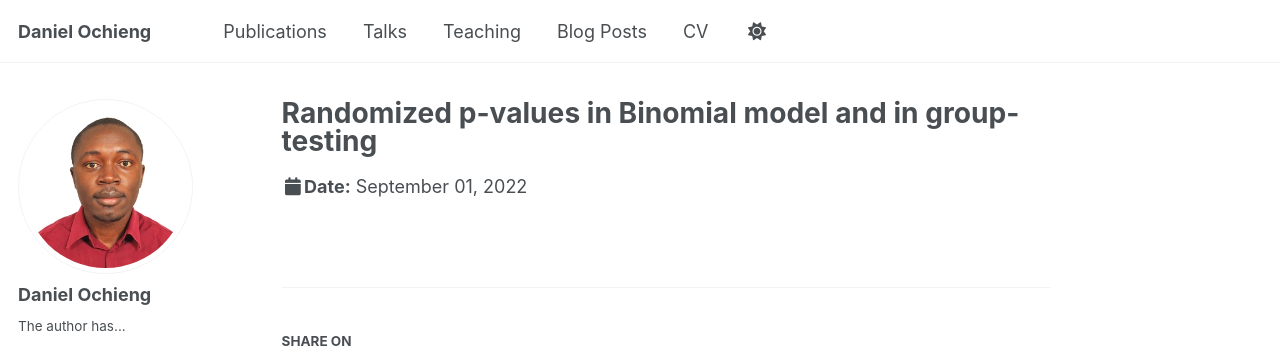
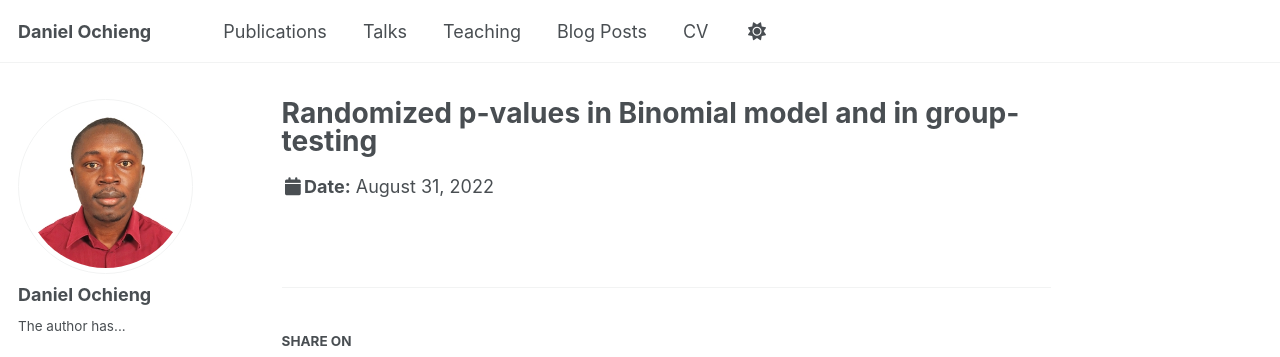
Before and after one commit to Daniel-Ochieng/Daniel-Ochieng.github.io, a Jekyll site: the page built from _talks/2012-03-01-talk-1.md, in a window 1280 px wide. Shown: the top 357 px of the page. Built offline with Jekyll 4.4.1, drawn with Linux system fonts in a browser that asks for light colours; some web fonts are replaced.

Commit message:
Update 2012-03-01-talk-1.md

```diff
--- a/_talks/2012-03-01-talk-1.md
+++ b/_talks/2012-03-01-talk-1.md
@@ -4,7 +4,7 @@
 collection: talks
 type: "Talk"
 permalink: /talks/2012-03-01-talk-1
-venue: "MCP2022"
-date: 2022-09-01
+venue: "MCP2022, see 'https://www.mcp-conference.org/wp-content/uploads/sites/2/2022/08/Final-Schedule_MCP2022.pdf' "
+date: 2022-08-31
 location: "Bremen, Germany"
 ---
```
